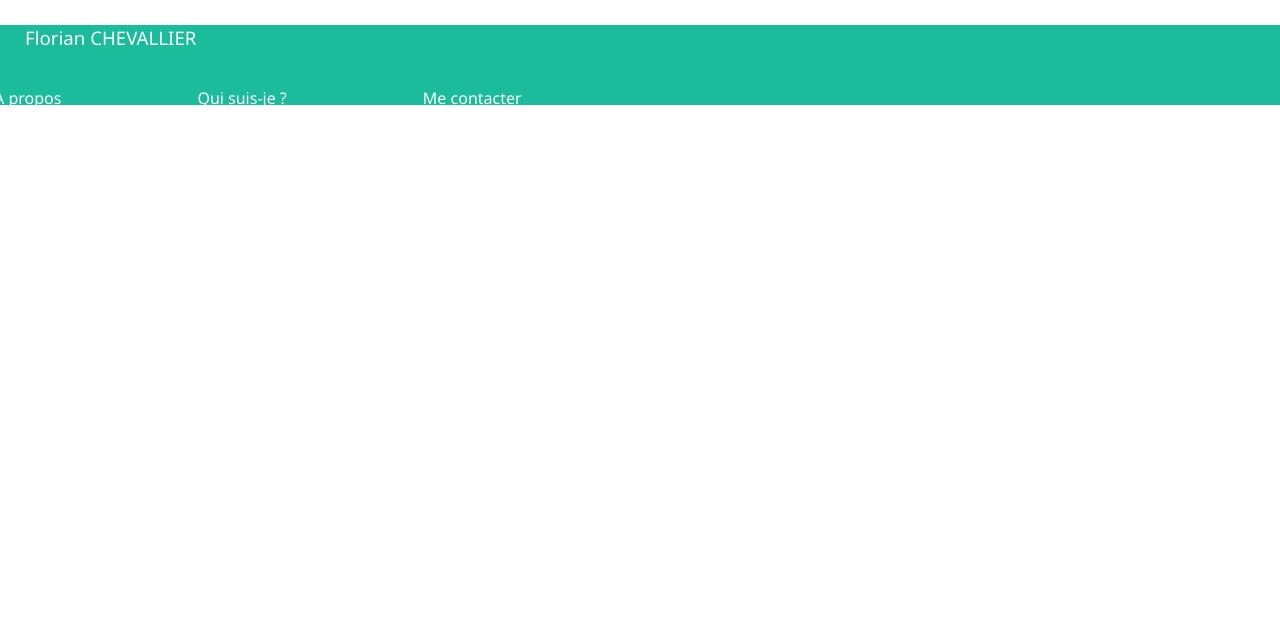
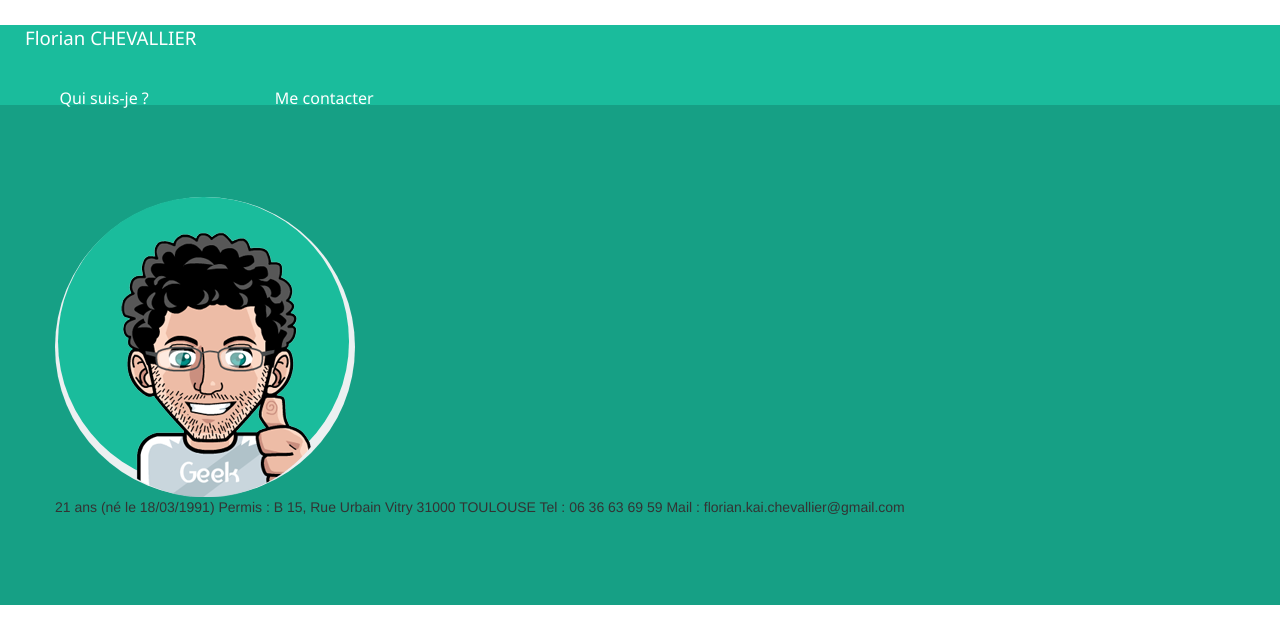
Before and after one commit to kai23/CV, a plain HTML site: page index.html in a window 1280 px wide. Drawn offline with nearby package versions, Linux system fonts and the light colour scheme.

Commit message:
commit !
Cooooooommit !

```diff
--- a/index.html
+++ b/index.html
@@ -1,33 +1,57 @@
 <!DOCTYPE html>
 <html>
     <head>
-        <meta charset="utf-8" />
-        <title>Mon CV Web</title>
-        <link rel="stylesheet" href="//cdnjs.cloudflare.com/ajax/libs/twitter-bootstrap/2.3.1/css/bootstrap.css" />
-        <link rel="stylesheet" href="main.css" class="css">
+        <meta charset="utf-8">
+        <title>
+            Mon CV Web
+        </title>
+        <link rel="stylesheet" href="//cdnjs.cloudflare.com/ajax/libs/twitter-bootstrap/2.3.1/css/bootstrap.css" type="text/css">
+        <link rel="stylesheet" href="main.css" class="css" type="text/css">
     </head>
     <body>
         <div class="row-fluid" id="header">
             <div class="span6">
-                <p id="nom">Florian CHEVALLIER</p>
+                <p id="nom">
+                    Florian CHEVALLIER
+                </p>
             </div>
             <div class="span6">
                 <ul class="pull-right" id="navigation">
-                    <li id="first"><a href="#apropos" >À propos</a></li>
-                    <li><a href="#quisuisje">Qui suis-je ?</a></li>
-                    <li id="last"><a href="#mecontacter">Me contacter</a></li>
-               </ul>
+                    <li id="first">
+                        <a href="#apropos">À propos</a>
+                    </li>
+                    <li>
+                        <a href="#quisuisje">Qui suis-je ?</a>
+                    </li>
+                    <li id="last">
+                        <a href="#mecontacter">Me contacter</a>
+                    </li>
+                </ul>
             </div>
         </div>
-        <div class="container-fluid">
-            <div class="row-fluid" id="content">
-
+        <div class="row-fluid" id="apropos">
+            <div class="container">
+                <div class="row">
+                    <div class="span6">
+                        <div id="wrapImageCentre">
+                            <div id="imageCentre">
+                                <img src="img/florian.png" alt="Moi !">
+                            </div>
+                        </div>
+                    </div>
+                    <div class="span6">
+                        21 ans (né le 18/03/1991)
+                        Permis : B
+                        15, Rue Urbain Vitry 31000 TOULOUSE
+                        Tel : 06 36 63 69 59
+                        Mail : florian.kai.chevallier@gmail.com
+                    </div>
+                </div>
             </div>
         </div>
+
+        <script src="//cdnjs.cloudflare.com/ajax/libs/jquery/1.9.1/jquery.min.js" type="text/javascript"></script>
+        <script src="//cdnjs.cloudflare.com/ajax/libs/jqueryui/1.10.2/jquery-ui.min.js" type="text/javascript"></script>
+        <script src="//cdnjs.cloudflare.com/ajax/libs/twitter-bootstrap/2.3.1/js/bootstrap.min.js" type="text/javascript"></script>
     </body>
-
-
-    <script src="//cdnjs.cloudflare.com/ajax/libs/jquery/1.9.1/jquery.min.js"></script>
-    <script src="//cdnjs.cloudflare.com/ajax/libs/jqueryui/1.10.2/jquery-ui.min.js"></script>
-    <script src="//cdnjs.cloudflare.com/ajax/libs/twitter-bootstrap/2.3.1/js/bootstrap.min.js"></script>
 </html>
--- a/main.css
+++ b/main.css
@@ -1,5 +1,6 @@
 
-/* header */
+/* ------------->
+		header */
 
 #header {
 	background-color: #1abc9c;
@@ -17,7 +18,7 @@ p#nom {
 #header ul li {
 	float: left;
 	list-style: none;
-	margin-left:45px;
+	margin-left:35px;
 	margin-right: 55px;
 }
 
@@ -53,5 +54,44 @@ p#nom {
 }
 
 #navigation {
-	width: 100%;
+	width: 110%;
 }
+
+/* Content */
+
+#apropos {
+	background-color: #16a085;
+	height: 500px;
+}
+
+#wrapImageCentre {
+	background-color: #ecf0f1;
+	height: 300px;
+	width: 300px;
+	text-align: center;
+	-webkit-border-radius: 300px;
+	-moz-border-radius: 300px;
+	border-radius: 300px;
+	margin-top: 92px;
+}
+
+#imageCentre {
+	background-color: #1abc9c;
+	height: 289px;
+	width: 291px;
+	text-align: center;
+	-webkit-border-radius: 300px;
+	-moz-border-radius: 300px;
+	border-radius: 300px;
+	margin-top: 92px;
+	margin-left: 3px;
+	padding-left: 3px;
+	padding-right: -4px;
+	padding-top: 10px;
+}
+
+#imageCentre img {
+    margin-top: 25px;
+
+    margin-left: 22px;
+}
```
Also changed, not shown: img/florian.png (added).
